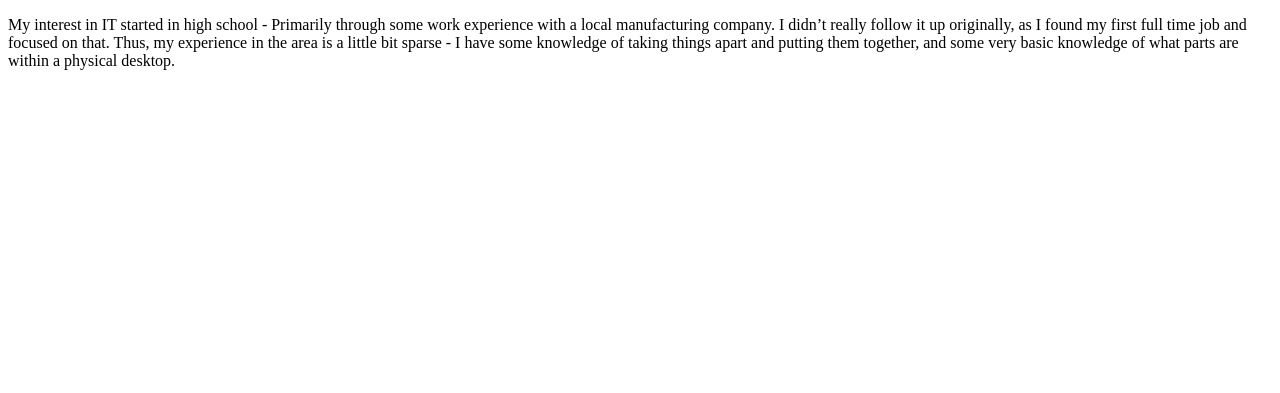
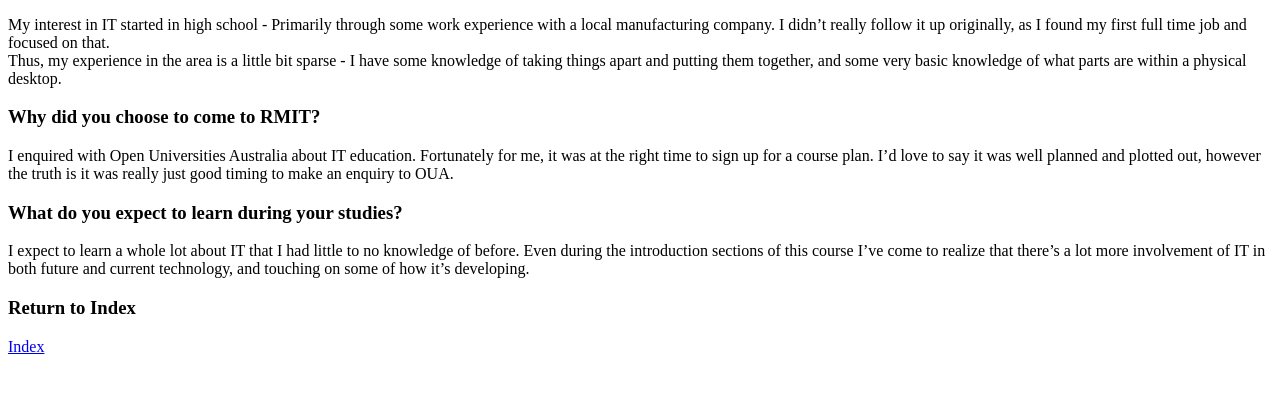
Before and after one commit to b-m-l1/profile-project, a plain HTML site: page interest.html in a window 1280 px wide. Shown: the part 127-520 px from the top of the page. Drawn offline with Linux system fonts and the light colour scheme.

Commit message:
updates to about me and interest

```diff
--- a/interest.html
+++ b/interest.html
@@ -9,4 +9,11 @@
 <body>
 <h1>Interest in IT</h1>
 <h3>What is your interest in IT? When did your interest in IT start? Was there a particular event or person that sparked your interest? Outline your IT experience (if any).</h3>
-<p>My interest in IT started in high school - Primarily through some work experience with a local manufacturing company. I didn’t really follow it up originally, as I found my first full time job and focused on that. Thus, my experience in the area is a little bit sparse - I have some knowledge of taking things apart and putting them together, and some very basic knowledge of what parts are within a physical desktop.</p>
+<p>My interest in IT started in high school - Primarily through some work experience with a local manufacturing company. I didn’t really follow it up originally, as I found my first full time job and focused on that. <br>Thus, my experience in the area is a little bit sparse - I have some knowledge of taking things apart and putting them together, and some very basic knowledge of what parts are within a physical desktop.</p>
+<h3>Why did you choose to come to RMIT?</h3>
+<p>I enquired with Open Universities Australia about IT education. Fortunately for me, it was at the right time to sign up for a course plan. I’d love to say it was well planned and plotted out, however the truth is it was really just good timing to make an enquiry to OUA.</p>
+<h3>What do you expect to learn during your studies?</h3>
+<p>I expect to learn a whole lot about IT that I had little to no knowledge of before. Even during the introduction sections of this course I’ve come to realize that there’s a lot more involvement of IT in both future and current technology, and touching on some of how it’s developing.</p>
+<h3>Return to Index</h3>
+<a href="https://b-m-l1.github.io/profile-project/index.html">Index</a>
+</body>
```
Also changed, not shown: aboutme.html (+1 -0 lines).
